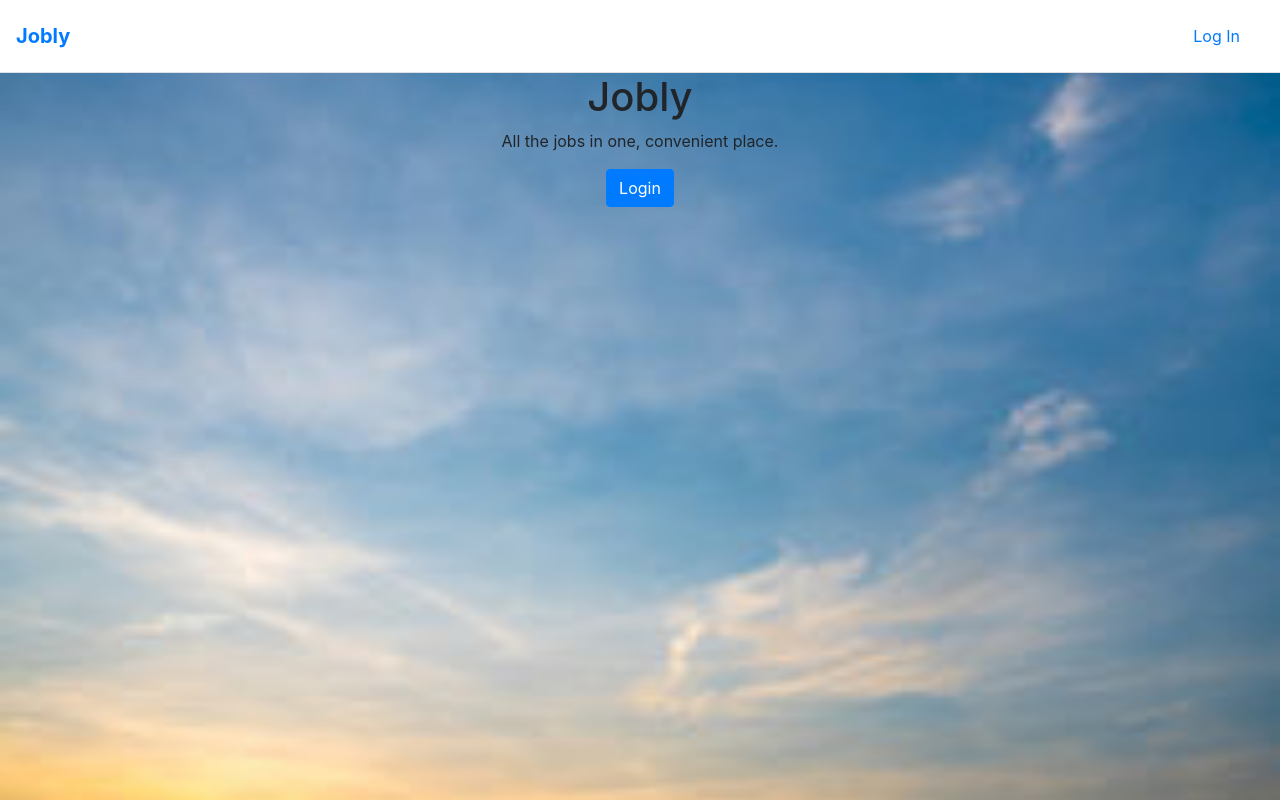
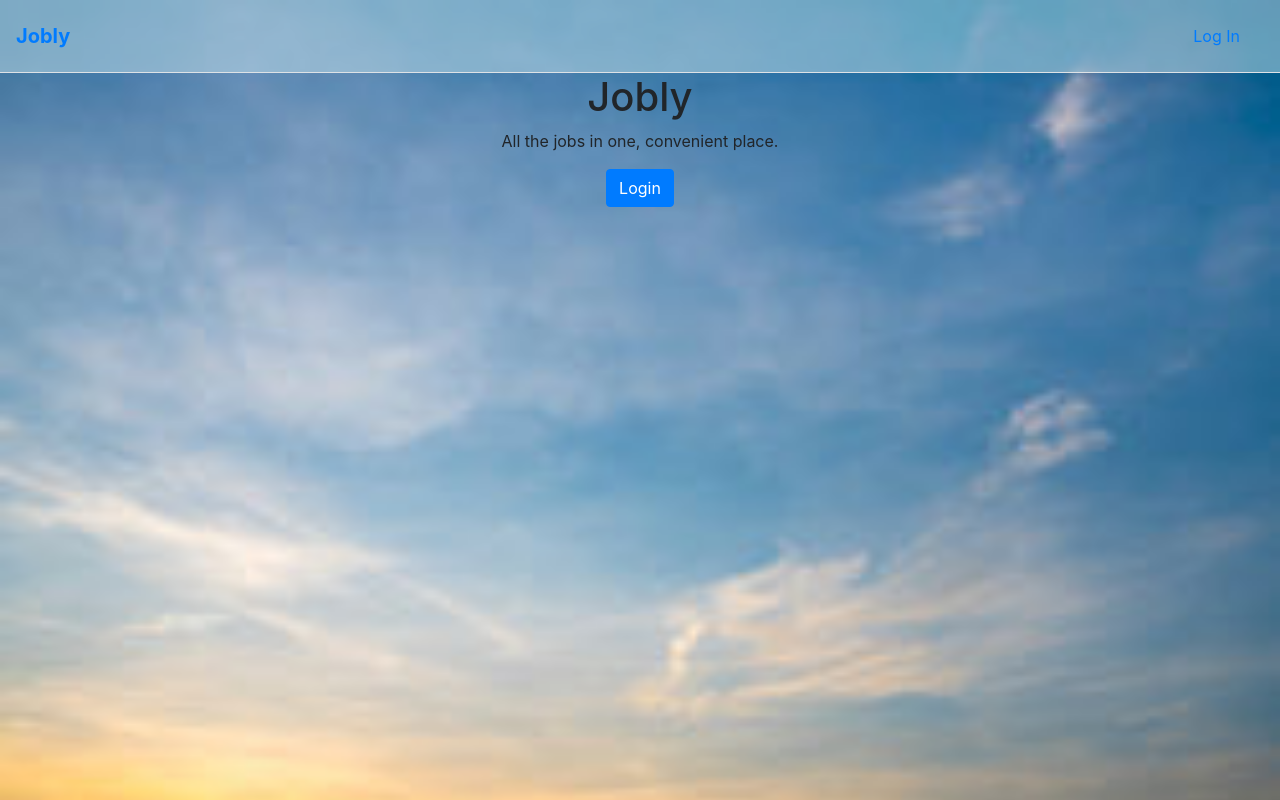
Before and after one commit to jenniferenck/full-stack-jobly, a React (Create React App) app in the folder frontend/: page / in a window 1280 px wide. Built offline with nearby package versions, Linux system fonts and the light colour scheme; no server answers; the HTML template or start-up script is replaced by a standard one.

Commit message:
changes nav background color

```diff
--- a/frontend/src/NavBar.css
+++ b/frontend/src/NavBar.css
@@ -1,3 +1,3 @@
 .NavBar {
-  background-color: white;
+  background-color: rgba(198, 228, 238, 0.5);
 }
--- a/frontend/src/NavBar.js
+++ b/frontend/src/NavBar.js
@@ -1,6 +1,6 @@
 import React, { Component } from 'react';
 import { NavLink } from 'react-router-dom';
-// import './NavBar.css';
+import './NavBar.css';
 
 class NavBar extends Component {
   static defaultProps = {};
@@ -11,10 +11,7 @@ class NavBar extends Component {
     };
     if (this.props.isLoggedIn) {
       return (
-        <nav
-          className="navbar navbar-expand-lg navbar-primary border-bottom"
-          style={{ backgroundColor: 'white' }}
-        >
+        <nav className="NavBar navbar navbar-expand-lg navbar-primary border-bottom">
           <NavLink
             activeStyle={activeStyle}
             className="navbar-brand navbar-nav mr-auto"
@@ -70,10 +67,7 @@ class NavBar extends Component {
       );
     } else {
       return (
-        <nav
-          className="navbar navbar-expand-lg navbar-primary border-bottom"
-          style={{ backgroundColor: 'white' }}
-        >
+        <nav className="NavBar navbar navbar-expand-lg navbar-primary border-bottom">
           <NavLink
             activeStyle={activeStyle}
             className="navbar-brand navbar-nav mr-auto"
```
